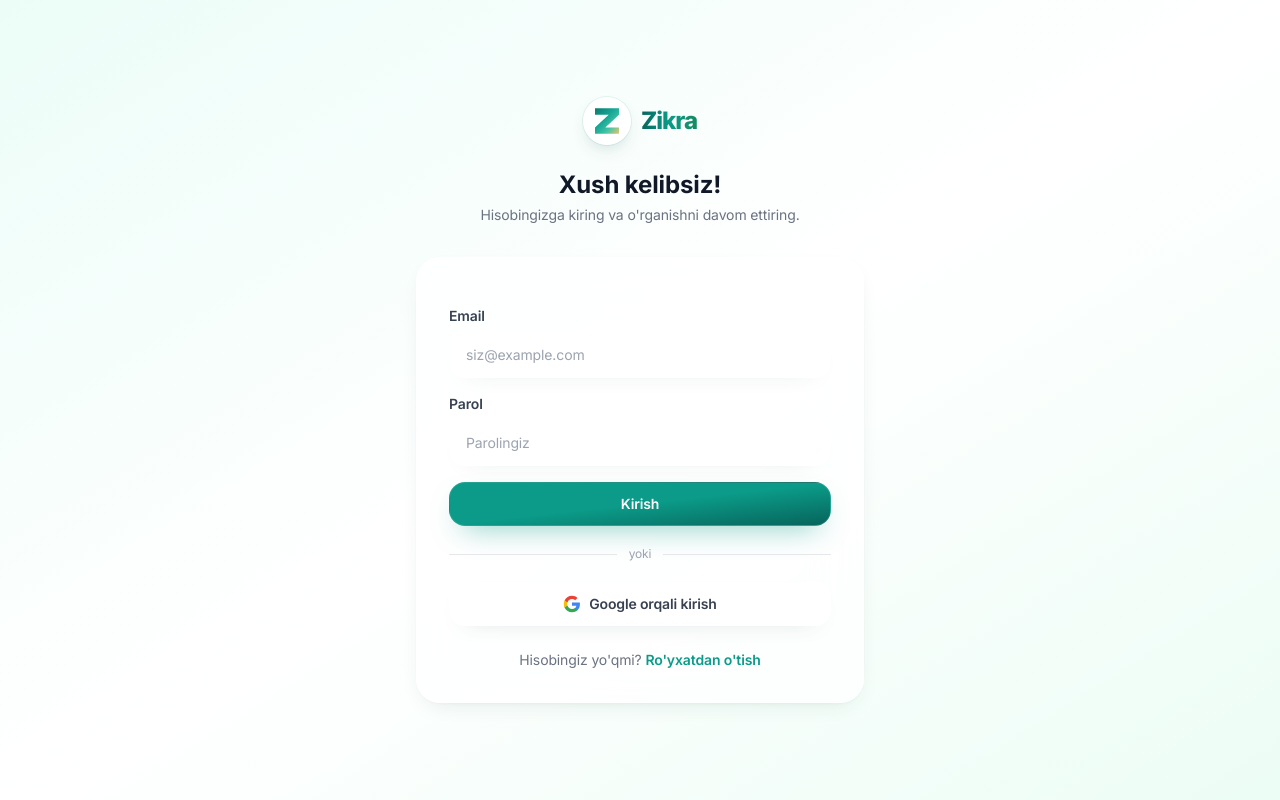
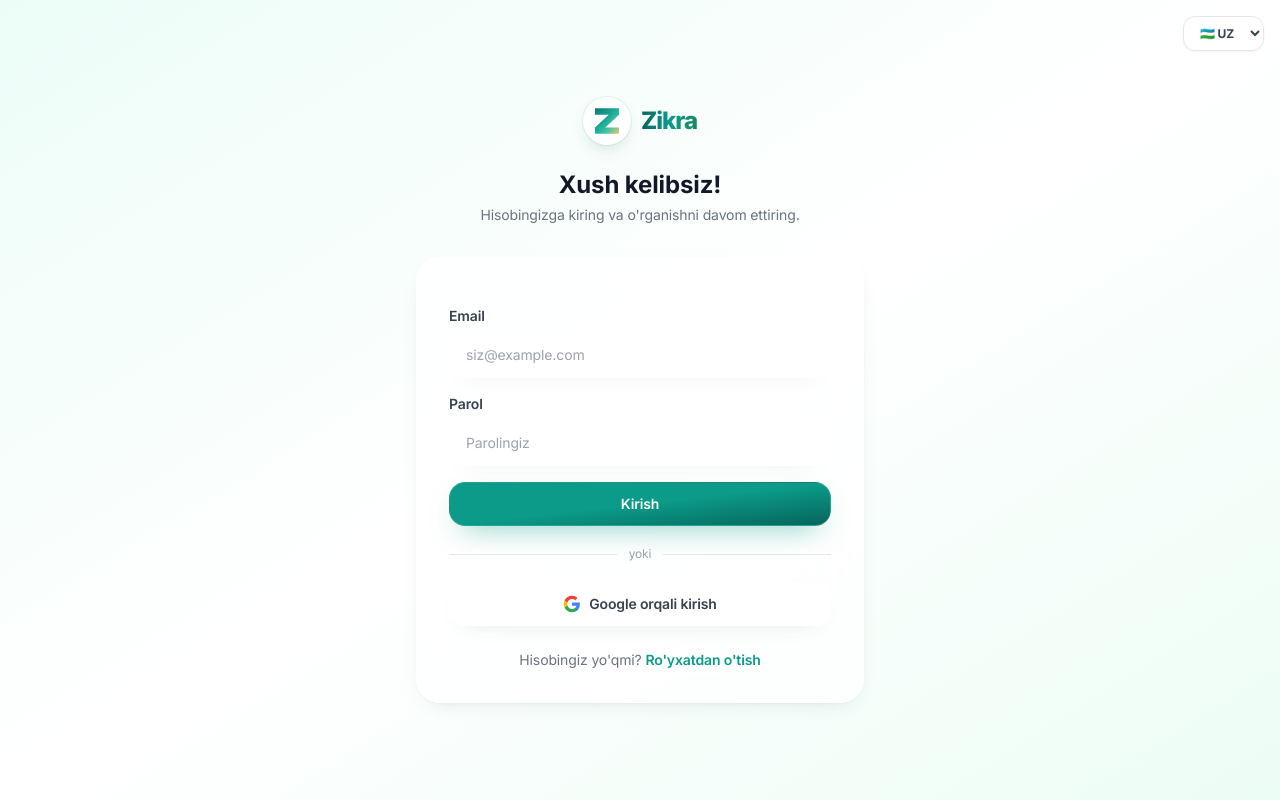
Before and after one commit to asomiddinmeliboyev048-coder/zikra01, a Next.js app: page /login in a window 1280 px wide. Built offline with nearby package versions, Linux system fonts and the light colour scheme; no server answers.

Commit message:
Expose language selector on authentication pages

```diff
--- a/src/app/login/page.tsx
+++ b/src/app/login/page.tsx
@@ -2,6 +2,7 @@ import Link from "next/link";
 import type { Metadata } from "next";
 import { Suspense } from "react";
 import Logo from "@/components/Logo";
+import LanguageSelect from "@/components/LanguageSelect";
 import GoogleButton from "@/components/GoogleButton";
 import LoginForm from "./LoginForm";
 
@@ -9,7 +10,8 @@ export const metadata: Metadata = { title: "Kirish" };
 
 export default function LoginPage() {
   return (
-    <main className="flex min-h-screen items-center justify-center bg-gradient-to-br from-brand-50 via-white to-success-50 px-4 py-12">
+    <main className="relative flex min-h-screen items-center justify-center bg-gradient-to-br from-brand-50 via-white to-success-50 px-4 py-12">
+      <div className="fixed right-4 top-4 z-50"><LanguageSelect /></div>
       <div className="w-full max-w-md animate-fade-in">
         <div className="mb-8 flex flex-col items-center text-center">
           <Logo size="lg" />
```
